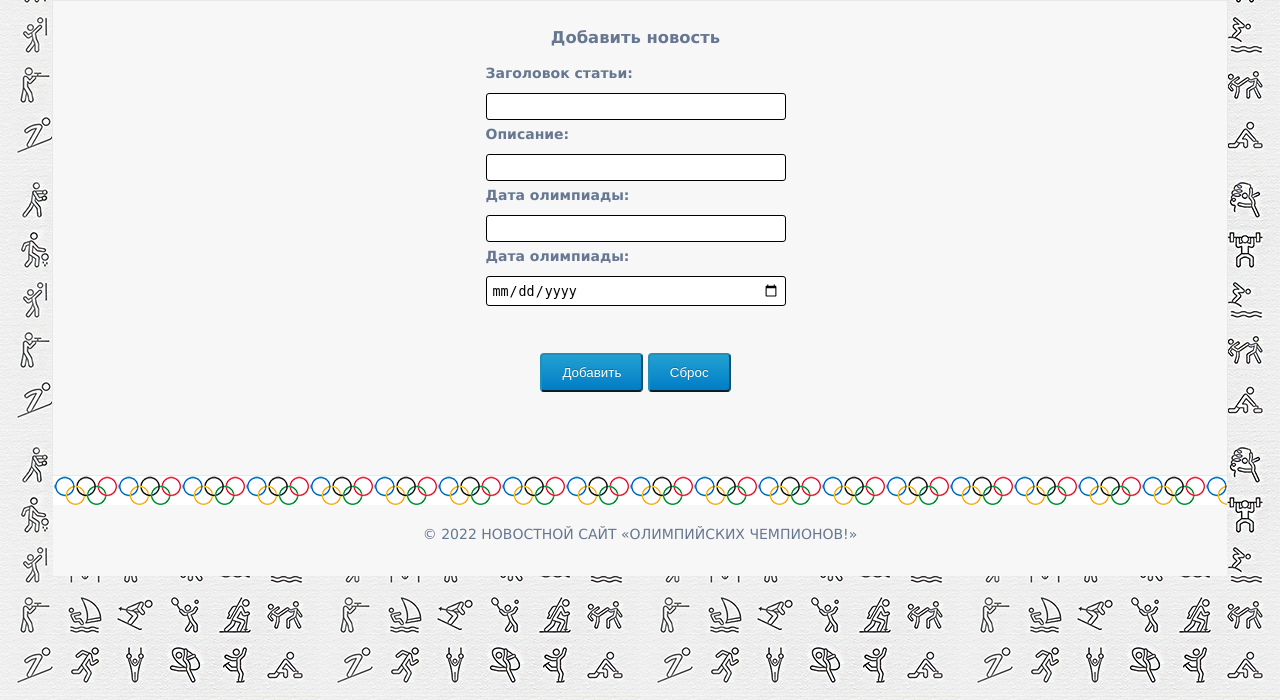
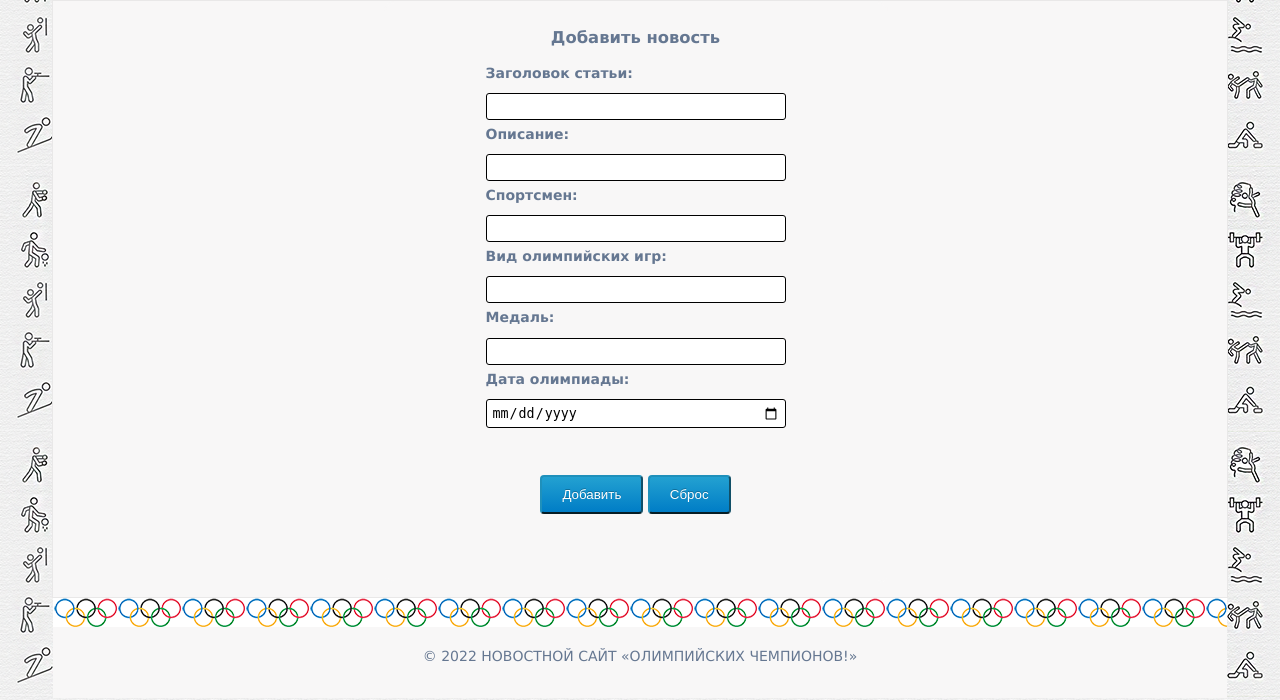
Before and after one commit to Latyshevdp72rus/Latyshevdp_WEB12, a Django app: template news_olimp_champions/app/olimp/templates/stand/stand_add.html in a window 1280 px wide. Shown: the part 100-800 px from the top of the page. Run offline with Django 4.2, Linux system fonts and the light colour scheme; the template is opened without the code that fills it: values that come from a table or form of the project are taken from there, others are empty.

Commit message:
add_form

```diff
--- a/news_olimp_champions/app/olimp/forms.py
+++ b/news_olimp_champions/app/olimp/forms.py
@@ -6,6 +6,7 @@ from app.olimp.models import Stand, Sportsman, Trener, Club, FeedBack
 from app.olimp.validators import validation_stand
 
 
+# validators=[validation_book_name],
 class DateTimeInput(forms.DateTimeInput):
     input_type = 'date'
 
@@ -17,27 +18,33 @@ class StandForm(forms.Form):
         max_length=30,
         label="Заголовок статьи",
         validators=[validation_stand],
-        widget=forms.TextInput(attrs={"class": "txt"})
+        widget=forms.TextInput()
     )
     stand_description = forms.CharField(
         required=True,
         min_length=10,
         max_length=100,
         label="Описание",
-        # validators=[validation_book_name],
+        widget=forms.TextInput()
+    )
+    sportsman_id = forms.CharField(
+        required=True,
+        label="Спортсмен",
+        widget=forms.TextInput()
+    )
+    view_olimp_id = forms.CharField(
+        required=True,
+        label="Вид олимпийских игр",
         widget=forms.TextInput()
     )
     medal_id = forms.CharField(
         required=True,
-        label="Дата олимпиады",
-        # validators=[validation_stand],
+        label="Медаль",
         widget=forms.TextInput()
     )
     date_event = forms.DateField(
         required=True,
         label="Дата олимпиады",
-        # validators=[validation_book_name],
-
         widget=DateTimeInput(),
     )
 
@@ -47,7 +54,6 @@ class StandForm(forms.Form):
 
 
 class SportsmanForm(forms.Form):
-    sportsman_query = Stand.objects.all()
     sportsman_name = ""
     sportsman_country = ""
     sportsman_birthday = ""
@@ -68,23 +74,20 @@ class FeedBackForm(forms.Form):
         min_length=10,
         max_length=30,
         label="Как к Вам обращаться:",
-        # validators=[validation_stand],
-        widget=forms.TextInput(attrs={"class": "txt"})
+        widget=forms.TextInput()
     )
     fb_email = forms.CharField(
         required=True,
         min_length=10,
         max_length=30,
         label="Email для связи:",
-        # validators=[validation_stand],
-        widget=forms.TextInput(attrs={"class": "txt"})
+        widget=forms.TextInput()
     )
     fb_message = forms.CharField(
         required=True,
         min_length=10,
         max_length=100,
         label="Ваше сообщение:",
-        # validators=[validation_book_name],
         widget=forms.TextInput()
     )
 
--- a/news_olimp_champions/templates/trener/base_trener_add.html
+++ b/news_olimp_champions/templates/trener/base_trener_add.html
@@ -9,7 +9,7 @@
                     <h3 style="text-align:center">Добавить тренера</h3>
                     {% csrf_token %}
                     {{ form.as_p }}
-                    <div style="text-align:center">
+                    <div class="btn_align">
                         <button type="submit" class="btn">Добавить</button>
                         <button type="reset" class="btn">Сброс</button>
                     </div>
```
